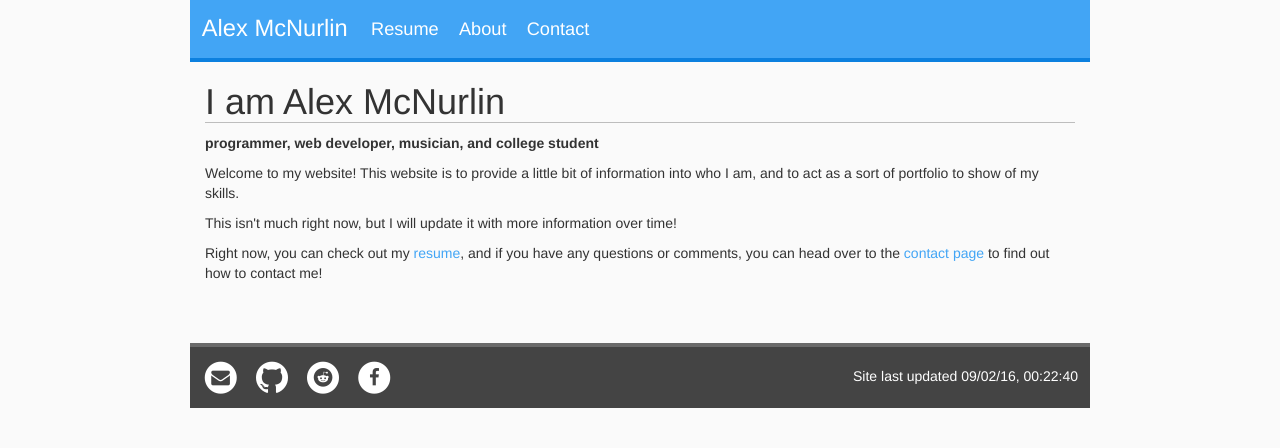
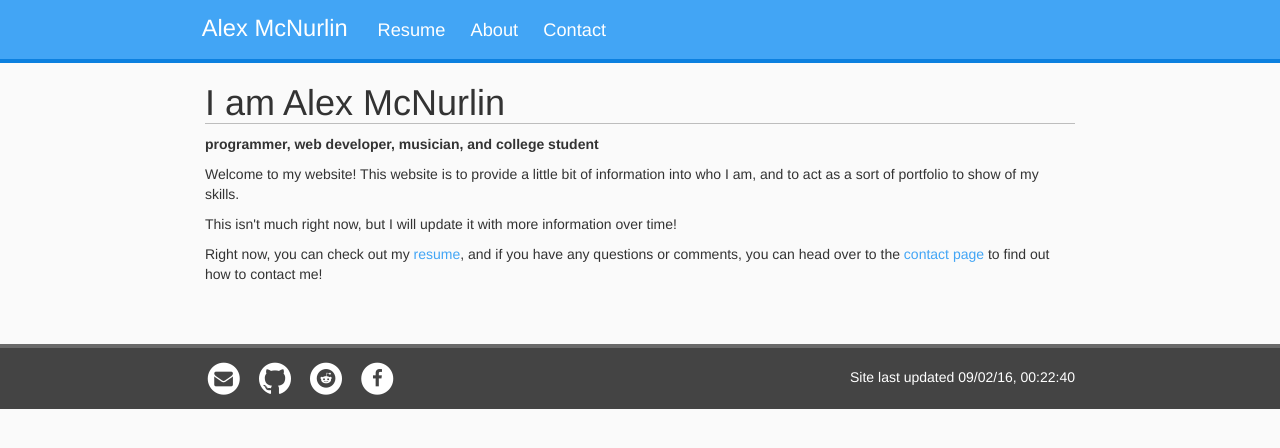
Before and after one commit to alexmcnurlin/alexmcnurlin.github.io, a Jekyll site: the page built from index.html, in a window 1280 px wide. Shown: the top 448 px of the page. Built offline with Jekyll 4.4.1, drawn with Linux system fonts in a browser that asks for light colours; nearby versions of some CDN libraries.

Commit message:
Fix header/footer

```diff
--- a/_includes/footer.html
+++ b/_includes/footer.html
@@ -1,5 +1,5 @@
-<div class="container-fluid">
-  <footer>
+<footer>
+  <div class="container-fluid">
     {% for link in site.data.footer-links %}
     {% if link.footer %}
       <a href="{{link.url}}" id="{{link.name}}">
@@ -20,5 +20,5 @@
     <span class="footer-note">
     Site last updated {{ site.time | date: '%D, %H:%M:%S' }}
     </span>
-  </footer>
-</div>
+  </div>
+</footer>
--- a/_includes/navbar.html
+++ b/_includes/navbar.html
@@ -1,4 +1,5 @@
-<nav class="container-fluid">
+<nav>
+  <div class="container-fluid">
     <a href="/" class="nav-link-text nav-title">
       <span class="nav-link-text">
         &nbsp;
@@ -13,4 +14,5 @@
       </span>
     </a>
     {% endfor %}
+  </div>
 </nav>
--- a/public/css/core.sass
+++ b/public/css/core.sass
@@ -1,11 +1,12 @@
 ---
 ---
-@import 'colors'
+@import 'colors.sass'
 
 // Sass, for realz!
 
 .container-fluid
   max-width: 900px
+  width: 100%
   padding: 0px 15px
   margin-left: auto
   margin-right: auto
```
Lines whose indentation alone changed are shown as unchanged.
